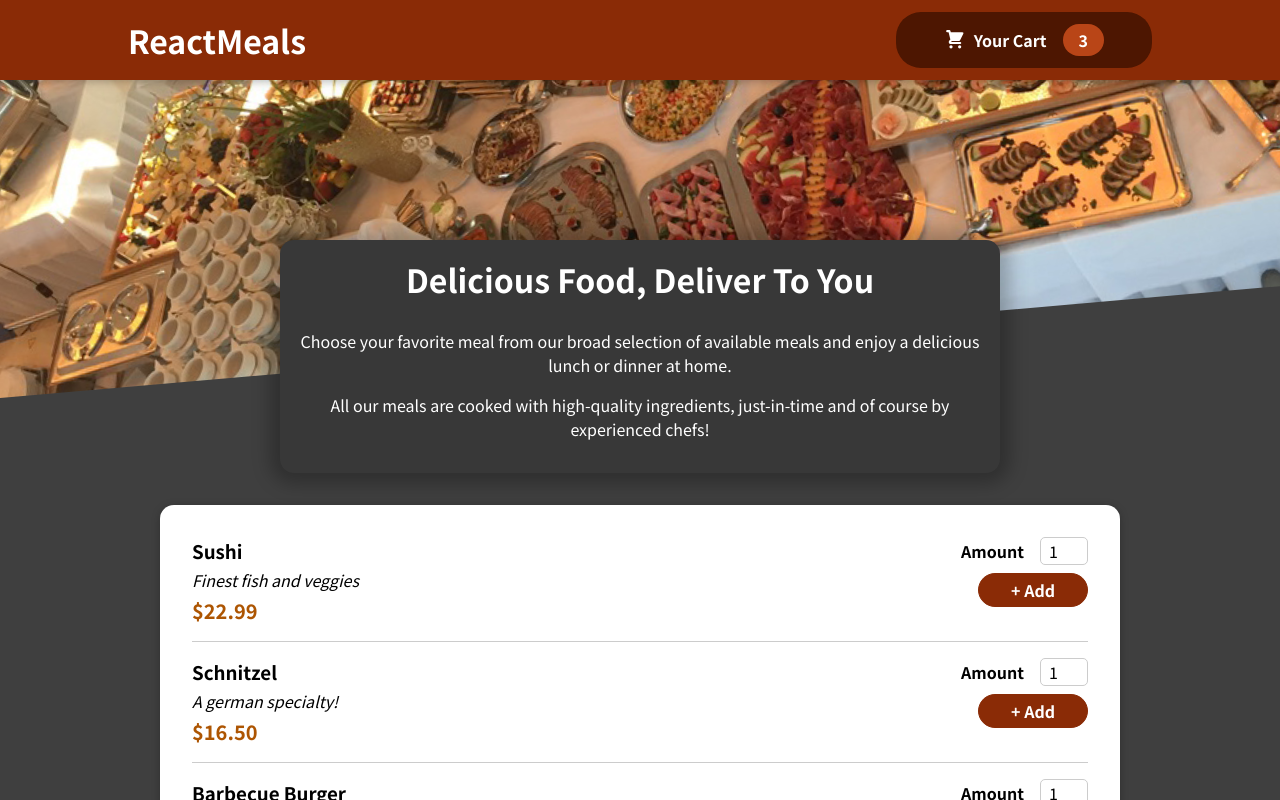
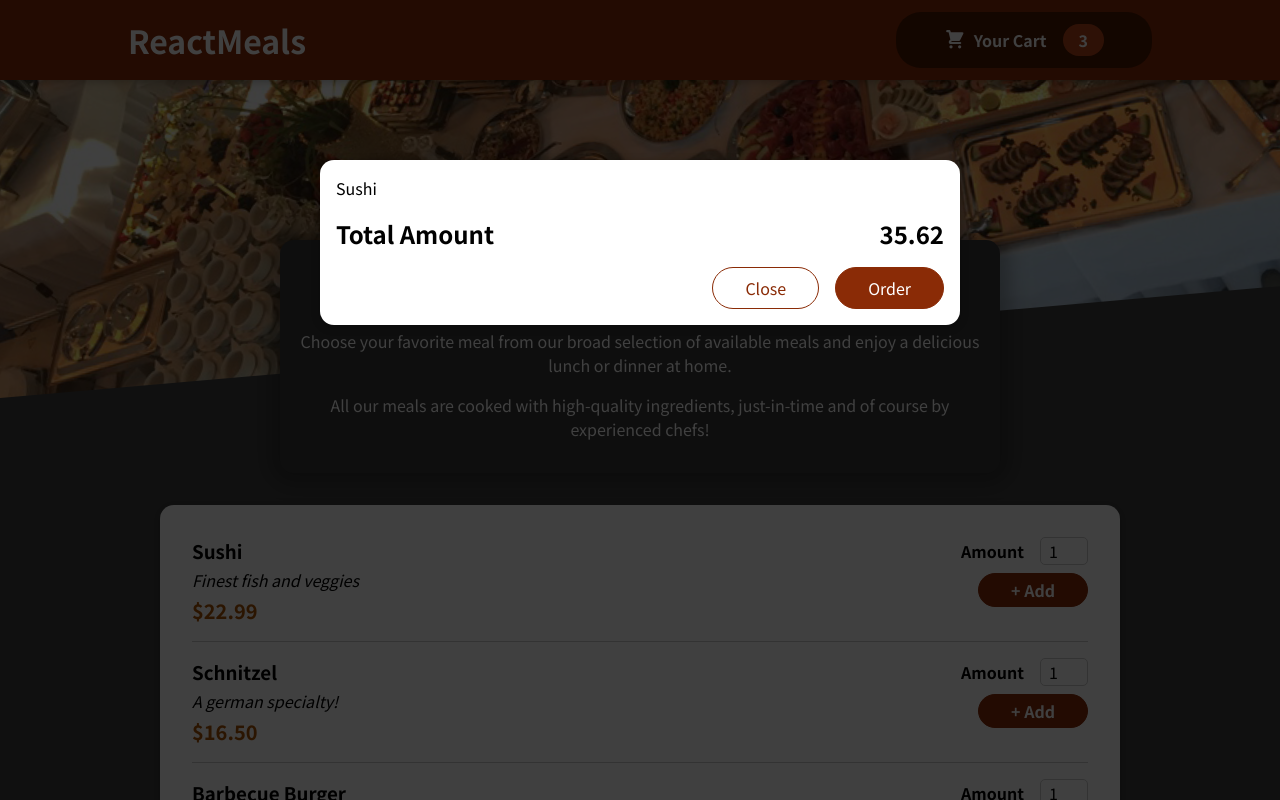
Before and after one commit to sergiy-chumachenko/food-order-app, a React (Create React App) app: page / in a window 1280 px wide. Shown: the top 800 px of the page. Built offline with nearby package versions, Linux system fonts and the light colour scheme.

Commit message:
adding cart modal

```diff
--- a/public/index.html
+++ b/public/index.html
@@ -28,6 +28,7 @@
   </head>
   <body>
     <noscript>You need to enable JavaScript to run this app.</noscript>
+    <div id="overlays"></div>
     <div id="root"></div>
     <!--
       This HTML file is a template.
--- a/src/App.js
+++ b/src/App.js
@@ -1,10 +1,12 @@
 import { Fragment } from "react";
 import Header from "./components/Layout/Header";
 import Meals from "./components/Meals/Meals";
+import Cart from "./components/Cart/Cart";
 
 function App() {
   return (
     <Fragment>
+      <Cart />
       <Header />
       <main>
         <Meals />
--- a/src/components/Cart/Cart.js
+++ b/src/components/Cart/Cart.js
@@ -1,15 +1,16 @@
 import classes from "./Cart.module.css";
+import Modal from "../UI/Modal";
 
 const Cart = (props) => {
   const cartItems = (
     <ul className={classes["cart-items"]}>
       {[{ id: "c1", name: "Sushi", amount: 2, price: 12.99 }].map((item) => {
-        <li>{item.name}</li>;
+        return <li>{item.name}</li>;
       })}
     </ul>
   );
   return (
-    <div>
+    <Modal>
       {cartItems}
       <div className={classes.total}>
         <span>Total Amount</span>
@@ -19,7 +20,7 @@
         <button className={classes["button--alt"]}>Close</button>
         <button className={classes.button}>Order</button>
       </div>
-    </div>
+    </Modal>
   );
 };
 export default Cart;
--- /dev/null
+++ b/src/components/UI/Modal.js
@@ -0,0 +1,28 @@
+import classes from "./Modal.module.css";
+import { Fragment } from "react";
+import ReactDOM from "react-dom";
+
+const Backdrop = (props) => {
+  return <div className={classes.backdrop}></div>;
+};
+const ModalOverlay = (props) => {
+  return (
+    <div className={classes.modal}>
+      <div className={classes.content}>{props.children}</div>
+    </div>
+  );
+};
+
+const portalElement = document.getElementById("overlays");
+const Modal = (props) => {
+  return (
+    <Fragment>
+      {ReactDOM.createPortal(<Backdrop />, portalElement)}
+      {ReactDOM.createPortal(
+        <ModalOverlay>{props.children}</ModalOverlay>,
+        portalElement
+      )}
+    </Fragment>
+  );
+};
+export default Modal;
--- /dev/null
+++ b/src/components/UI/Modal.module.css
@@ -0,0 +1,40 @@
+.backdrop {
+  position: fixed;
+  top: 0;
+  left: 0;
+  width: 100%;
+  height: 100vh;
+  z-index: 20;
+  background-color: rgba(0, 0, 0, 0.75);
+}
+
+.modal {
+  position: fixed;
+  top: 20vh;
+  left: 5%;
+  width: 90%;
+  background-color: white;
+  padding: 1rem;
+  border-radius: 14px;
+  box-shadow: 0 2px 8px rgba(0, 0, 0, 0.25);
+  z-index: 30;
+  animation: slide-down 300ms ease-out forwards;
+}
+
+@media (min-width: 768px) {
+  .modal {
+    width: 40rem;
+    left: calc(50% - 20rem);
+  }
+}
+
+@keyframes slide-down {
+  from {
+    opacity: 0;
+    transform: translateY(-3rem);
+  }
+  to {
+    opacity: 1;
+    transform: translateY(0);
+  }
+}
```
